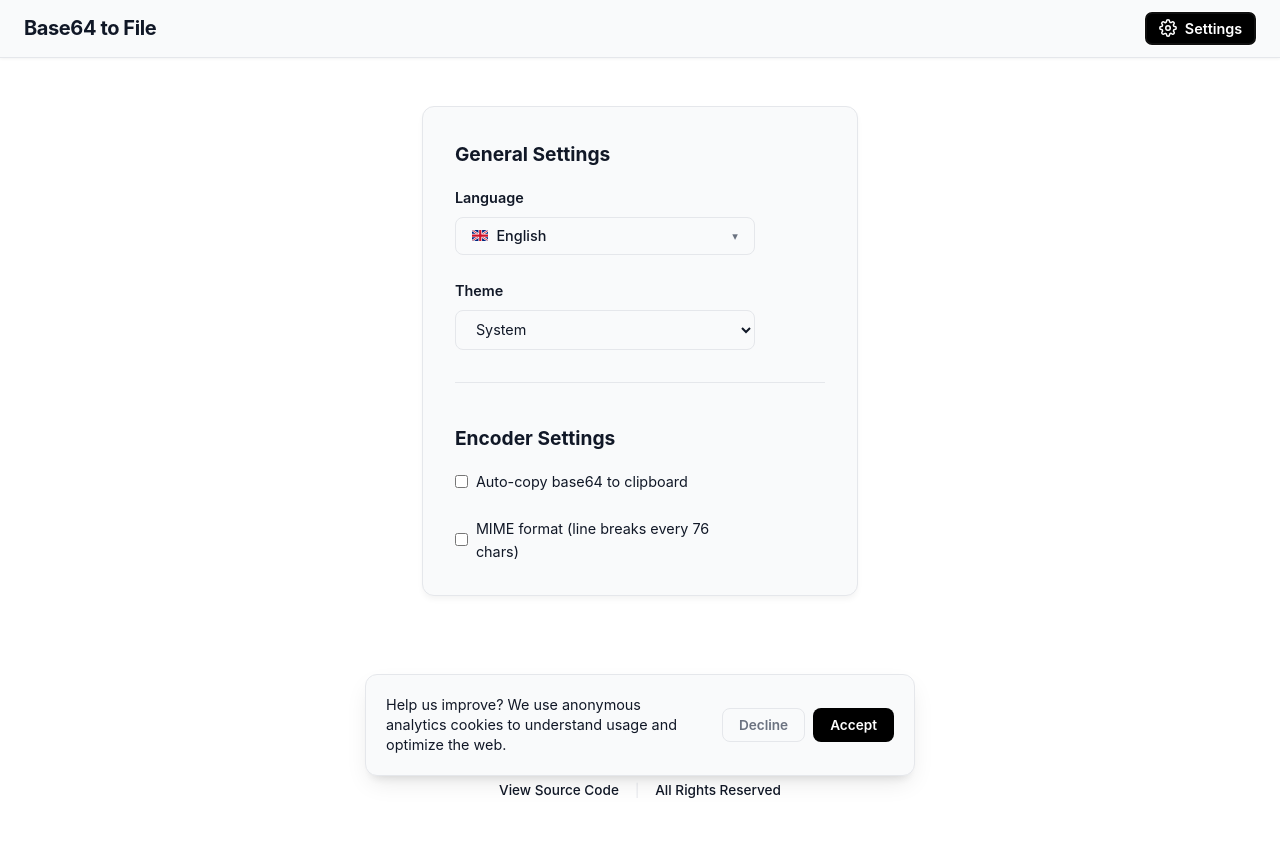
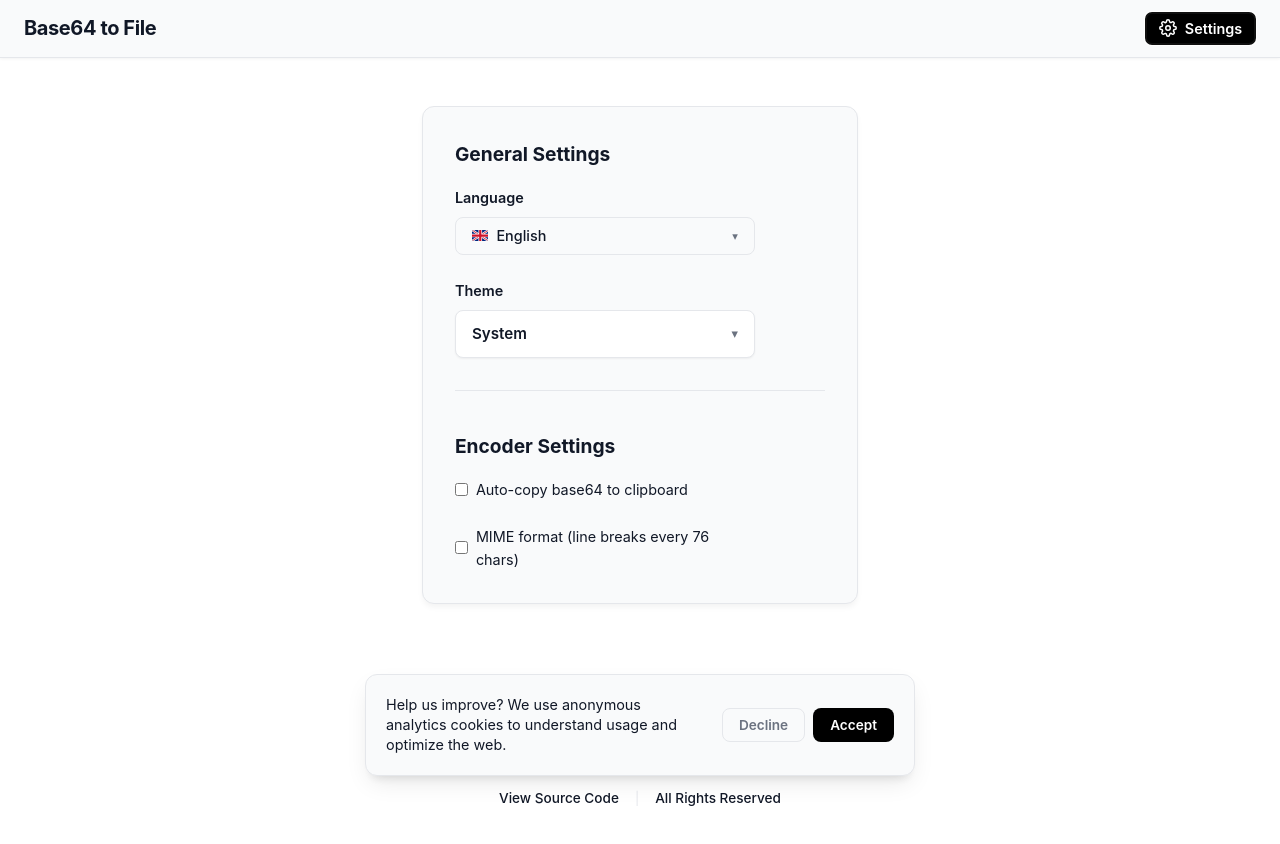
Before and after one commit to jnfire/base64-to-file, a Vue app: page / in a window 1280 px wide. Both pictures are taken after a click on the button "Settings". Shown: the top 844 px of the page. Built offline with nearby package versions, Linux system fonts and the light colour scheme.

Commit message:
feat: use CustomSelect for theme and fix locale selection bug

```diff
--- /dev/null
+++ b/src/components/CustomSelect.vue
@@ -0,0 +1,309 @@
+<script setup lang="ts">
+import { ref, computed, onMounted, onUnmounted, nextTick } from 'vue';
+
+const props = withDefaults(defineProps<{
+  modelValue: string;
+  options: { value: string; label: string }[];
+  placeholder?: string;
+  id?: string;
+  name?: string;
+  size?: 'md' | 'sm';
+  disabled?: boolean;
+}>(), {
+  size: 'md',
+  disabled: false
+});
+
+const emit = defineEmits<{
+  (e: 'update:modelValue', value: string): void;
+}>();
+
+const isOpen = ref(false);
+const containerRef = ref<HTMLElement | null>(null);
+const triggerRef = ref<HTMLButtonElement | null>(null);
+const optionRefs = ref<HTMLButtonElement[]>([]);
+
+const currentLabel = computed(() => {
+  const found = props.options.find(opt => opt.value === props.modelValue);
+  return found ? found.label : (props.placeholder || 'Selecciona una opción');
+});
+
+const setOptionRef = (el: any, index: number) => {
+  if (el) optionRefs.value[index] = el as HTMLButtonElement;
+};
+
+const openDropdown = async () => {
+  isOpen.value = true;
+  await nextTick();
+  const selectedIndex = props.options.findIndex(opt => opt.value === props.modelValue);
+  optionRefs.value[selectedIndex >= 0 ? selectedIndex : 0]?.focus();
+};
+
+const closeDropdown = (returnFocus = true) => {
+  isOpen.value = false;
+  if (returnFocus) triggerRef.value?.focus();
+};
+
+const toggleDropdown = () => {
+  if (props.disabled) return;
+  if (isOpen.value) {
+    closeDropdown(false);
+  } else {
+    openDropdown();
+  }
+};
+
+const selectOption = (value: string) => {
+  emit('update:modelValue', value);
+  closeDropdown();
+};
+
+const focusOptionByOffset = (currentIndex: number, offset: number) => {
+  const count = props.options.length;
+  if (count === 0) return;
+  const nextIndex = (currentIndex + offset + count) % count;
+  optionRefs.value[nextIndex]?.focus();
+};
+
+const handleOptionKeydown = (event: KeyboardEvent, index: number) => {
+  switch (event.key) {
+    case 'ArrowDown':
+      event.preventDefault();
+      focusOptionByOffset(index, 1);
+      break;
+    case 'ArrowUp':
+      event.preventDefault();
+      focusOptionByOffset(index, -1);
+      break;
+    case 'Home':
+      event.preventDefault();
+      optionRefs.value[0]?.focus();
+      break;
+    case 'End':
+      event.preventDefault();
+      optionRefs.value[props.options.length - 1]?.focus();
+      break;
+    case 'Escape':
+      event.preventDefault();
+      closeDropdown();
+      break;
+    case 'Tab':
+      closeDropdown(false);
+      break;
+  }
+};
+
+const handleTriggerKeydown = (event: KeyboardEvent) => {
+  if (props.disabled) return;
+  if (event.key === 'ArrowDown' || event.key === 'ArrowUp') {
+    event.preventDefault();
+    openDropdown();
+  }
+};
+
+const handleClickOutside = (event: MouseEvent) => {
+  if (containerRef.value && !containerRef.value.contains(event.target as Node)) {
+    isOpen.value = false;
+  }
+};
+
+onMounted(() => {
+  document.addEventListener('click', handleClickOutside);
+});
+
+onUnmounted(() => {
+  document.removeEventListener('click', handleClickOutside);
+});
+</script>
+
+<template>
+  <div class="custom-select-container" ref="containerRef" :id="id">
+    <!-- input oculto para compatibilidad con forms -->
+    <input type="hidden" :name="name" :value="modelValue" />
+
+    <button
+      ref="triggerRef"
+      type="button"
+      class="custom-select-trigger"
+      :class="{ 'custom-select-trigger--sm': size === 'sm' }"
+      :disabled="disabled"
+      @click="toggleDropdown"
+      @keydown="handleTriggerKeydown"
+      aria-haspopup="listbox"
+      :aria-expanded="isOpen"
+    >
+      <span class="select-label" :class="{ 'placeholder': !modelValue && placeholder }">{{ currentLabel }}</span>
+      <span class="dropdown-arrow" :class="{ 'arrow-open': isOpen }" aria-hidden="true">▾</span>
+    </button>
+
+    <transition name="fade-slide">
+      <ul v-if="isOpen" class="custom-select-dropdown" role="listbox">
+        <li
+          v-for="(opt, index) in options"
+          :key="opt.value"
+          role="presentation"
+        >
+          <button
+            type="button"
+            :ref="(el) => setOptionRef(el, index)"
+            class="select-option"
+            :class="{ 'option-selected': opt.value === modelValue }"
+            role="option"
+            :aria-selected="opt.value === modelValue"
+            :tabindex="opt.value === modelValue ? 0 : -1"
+            @click="selectOption(opt.value)"
+            @keydown="handleOptionKeydown($event, index)"
+          >
+            <span>{{ opt.label }}</span>
+          </button>
+        </li>
+      </ul>
+    </transition>
+  </div>
+</template>
+
+<style scoped>
+.custom-select-container {
+  position: relative;
+  display: block;
+  width: 100%;
+}
+
+.custom-select-trigger {
+  width: 100%;
+  background: var(--bg-body);
+  border: 1px solid var(--border-color);
+  color: var(--text-main);
+  padding: 0.85rem 1rem;
+  border-radius: 8px;
+  cursor: pointer;
+  font-size: 0.95rem;
+  font-family: inherit;
+  display: flex;
+  justify-content: space-between;
+  align-items: center;
+  transition: all 0.2s ease-in-out;
+  text-align: left;
+  box-shadow: 0 1px 2px rgba(0, 0, 0, 0.05);
+}
+
+.custom-select-trigger--sm {
+  padding: 0.5rem 0.75rem;
+  font-size: 0.85rem;
+}
+
+.custom-select-trigger:focus,
+.custom-select-trigger:focus-visible {
+  outline: none;
+  border-color: var(--accent-color);
+  box-shadow: 0 0 0 3px var(--accent-color-alpha);
+}
+
+.custom-select-trigger:hover {
+  border-color: var(--text-muted);
+}
+
+.custom-select-trigger:disabled {
+  cursor: not-allowed;
+  opacity: 0.65;
+}
+
+.custom-select-trigger:disabled:hover {
+  border-color: var(--border-color);
+}
+
+.placeholder {
+  color: var(--text-muted);
+}
+
+.select-label {
+  overflow: hidden;
+  text-overflow: ellipsis;
+  white-space: nowrap;
+}
+
+.dropdown-arrow {
+  font-size: 0.8rem;
+  color: var(--text-muted);
+  transition: transform 0.2s ease;
+  margin-left: 0.5rem;
+}
+
+.arrow-open {
+  transform: rotate(180deg);
+}
+
+.custom-select-dropdown {
+  position: absolute;
+  top: calc(100% + 0.35rem);
+  left: 0;
+  width: 100%;
+  background-color: var(--bg-surface);
+  border: 1px solid var(--border-color);
+  border-radius: 8px;
+  box-shadow: 0 4px 12px -2px rgba(0, 0, 0, 0.08), 0 2px 6px -1px rgba(0, 0, 0, 0.04);
+  padding: 0.35rem 0;
+  max-height: 250px;
+  overflow-y: auto;
+  list-style: none;
+  z-index: 2000;
+  margin: 0;
+}
+
+.select-option {
+  display: flex;
+  align-items: center;
+  width: 100%;
+  padding: 0.6rem 1rem;
+  font-size: 0.95rem;
+  font-weight: 500;
+  font-family: inherit;
+  color: var(--text-main);
+  background: transparent;
+  border: none;
+  cursor: pointer;
+  transition: background-color 0.15s;
+  text-align: left;
+}
+
+.select-option:hover,
+.select-option:focus-visible {
+  background-color: var(--bg-surface-hover);
+  outline: none;
+}
+
+.option-selected {
+  background-color: var(--accent-color);
+  color: var(--bg-body);
+}
+
+.option-selected:hover,
+.option-selected:focus-visible {
+  background-color: var(--accent-color);
+  color: var(--bg-body);
+}
+
+/* Animations */
+.fade-slide-enter-active,
+.fade-slide-leave-active {
+  transition: all 0.15s cubic-bezier(0.16, 1, 0.3, 1);
+}
+
+.fade-slide-enter-from {
+  opacity: 0;
+  transform: translateY(-0.25rem);
+}
+
+.fade-slide-leave-to {
+  opacity: 0;
+  transform: translateY(-0.25rem);
+}
+
+@media (prefers-reduced-motion: reduce) {
+  .fade-slide-enter-active,
+  .fade-slide-leave-active,
+  .dropdown-arrow {
+    transition: none;
+  }
+}
+</style>
--- a/src/components/SettingsView.vue
+++ b/src/components/SettingsView.vue
@@ -1,7 +1,8 @@
 <script setup lang="ts">
-import { ref } from 'vue';
+import { ref, computed } from 'vue';
 import { useI18n } from 'vue-i18n';
 import LangSelector from './LangSelector.vue';
+import CustomSelect from './CustomSelect.vue';
 import { getTheme, setTheme, type Theme } from '../utils/theme';
 import { setUiLanguage, type SupportedLocale } from '../i18n';
 import { autoCopyConfig, mimeFormatConfig } from '../utils/config';
@@ -9,8 +10,6 @@ import { autoCopyConfig, mimeFormatConfig } from '../utils/config';
 defineProps<{
   show: boolean;
 }>();
-
-// defineEmits removed
 
 const { t, locale } = useI18n();
 
@@ -25,11 +24,16 @@ const languages = [
 
 const currentTheme = ref<Theme>(getTheme());
 
-const handleThemeChange = (event: Event) => {
-  const target = event.target as HTMLSelectElement;
-  const theme = target.value as Theme;
-  currentTheme.value = theme;
-  setTheme(theme);
+const themeOptions = computed(() => [
+  { value: 'light', label: t('settings.themeLight') || 'Light' },
+  { value: 'dark', label: t('settings.themeDark') || 'Dark' },
+  { value: 'system', label: t('settings.themeSystem') || 'System' }
+]);
+
+const handleThemeChange = (theme: string) => {
+  const newTheme = theme as Theme;
+  currentTheme.value = newTheme;
+  setTheme(newTheme);
 };
 
 const handleLanguageChange = (langCode: string) => {
@@ -53,12 +57,12 @@ const handleLanguageChange = (langCode: string) => {
             />
           </div>
           <div class="setting-item">
-            <label class="setting-label" for="theme-select">{{ t('settings.theme') || 'Theme' }}</label>
-            <select id="theme-select" class="input-element theme-select" :value="currentTheme" @change="handleThemeChange">
-              <option value="light">{{ t('settings.themeLight') || 'Light' }}</option>
-              <option value="dark">{{ t('settings.themeDark') || 'Dark' }}</option>
-              <option value="system">{{ t('settings.themeSystem') || 'System' }}</option>
-            </select>
+            <label class="setting-label">{{ t('settings.theme') || 'Theme' }}</label>
+            <CustomSelect
+              :modelValue="currentTheme"
+              :options="themeOptions"
+              @update:modelValue="handleThemeChange"
+            />
           </div>
         </div>
       </section>
--- a/src/i18n/index.ts
+++ b/src/i18n/index.ts
@@ -31,7 +31,11 @@ const i18n = createI18n<[MessageSchema], SupportedLocale>({
 
 export const setUiLanguage = (lang: SupportedLocale) => {
   const globalI18n = i18n.global as any;
-  globalI18n.locale = lang;
+  if (globalI18n.locale && typeof globalI18n.locale.value !== 'undefined') {
+    globalI18n.locale.value = lang;
+  } else {
+    globalI18n.locale = lang;
+  }
 };
 
 export type { SupportedLocale };
```
